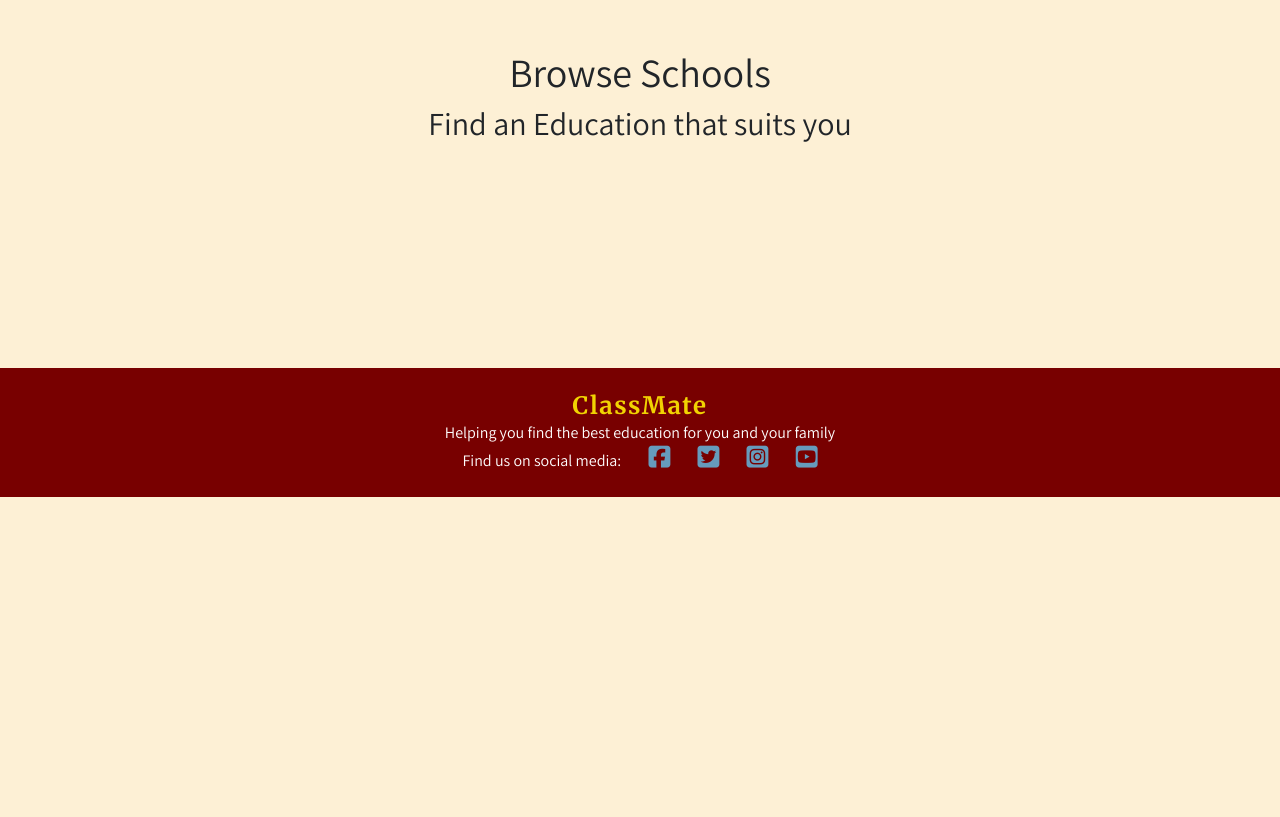
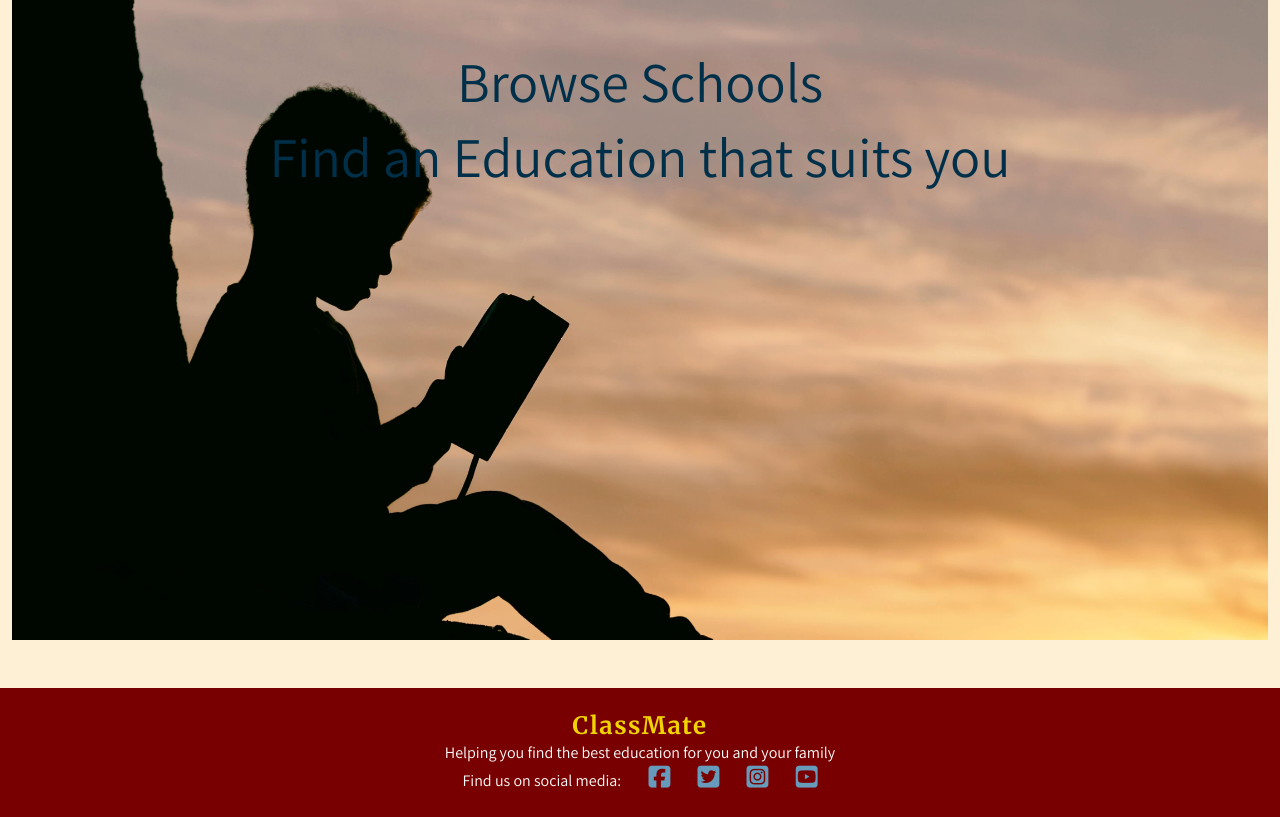
Before and after one commit to georgiagrayland/P4-ClassMate, a Django app: page /schools/ in a window 1280 px wide. Shown: the part 74-891 px from the top of the page. Before the commit the page ends 571 px from the top, so only its background shows below. Run offline with Django 3.2, Linux system fonts and the light colour scheme; data that the repository does not hold is empty; some libraries are stand-ins or nearby versions.

Commit message:
add initial image and colors to list page

```diff
--- a/static/css/style.css
+++ b/static/css/style.css
@@ -76,6 +76,12 @@ footer i:hover{
 
 
 .school-page{
-    background: url();
-    height: 40vh;
+    background: url(../media/boy-book.jpg);
+    background-size: cover;
+    height: 80vh;
 }
+
+.schools-list{
+    font-size: 3.5rem;
+    color: #003049;
+}
```
